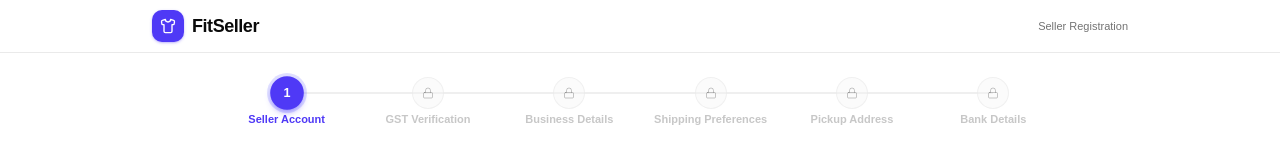
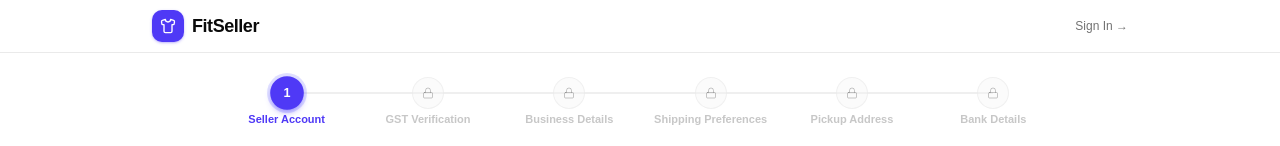
Before and after one commit to Ganeshkatam/FitSeller, a React (Vite) app: page /onboarding/account in a window 1280 px wide. Shown: the top 146 px of the page. Built offline with nearby package versions, Linux system fonts and the light colour scheme; no server answers.

Commit message:
feat(onboarding): add sign out option with user email display in onboarding header

```diff
--- a/src/components/onboarding/OnboardingHeader.tsx
+++ b/src/components/onboarding/OnboardingHeader.tsx
@@ -1,13 +1,25 @@
-import { Link } from "react-router-dom";
-import { Shirt } from "lucide-react";
+import { Link, useNavigate } from "react-router-dom";
+import { Shirt, LogOut, User } from "lucide-react";
+import { useAuth } from "@/contexts/AuthContext";
+import { Button } from "@/components/ui/button";
 import type { Seller } from "@/types";
 
 interface OnboardingHeaderProps {
-  currentStep: number;
-  seller: Seller | null;
+  currentStep?: number;
+  seller?: Seller | null;
 }
 
-export function OnboardingHeader({ seller }: OnboardingHeaderProps) {
+export function OnboardingHeader(_props: OnboardingHeaderProps) {
+  const { user, seller, profile, signOut } = useAuth();
+  const navigate = useNavigate();
+
+  async function handleSignOut() {
+    await signOut();
+    navigate("/auth/sign-in", { replace: true });
+  }
+
+  const userEmail = user?.email || profile?.email;
+
   return (
     <header className="border-b border-border/80 bg-card/80 backdrop-blur-xl sticky top-0 z-50">
       <div className="mx-auto flex h-13 max-w-5xl items-center justify-between px-4 sm:px-6">
@@ -20,18 +32,46 @@ export function OnboardingHeader({ seller }: OnboardingHeaderProps) {
           </span>
         </Link>
 
-        <div className="flex items-center gap-3 text-xs">
-          {seller?.id ? (
+        <div className="flex items-center gap-2 sm:gap-3 text-xs">
+          {user ? (
+            <div className="flex items-center gap-2 sm:gap-3">
+              {userEmail && (
+                <div className="hidden sm:flex items-center gap-1.5 text-muted-foreground bg-muted/40 border border-border/50 px-2.5 py-1 rounded-lg">
+                  <User className="size-3.5 text-muted-foreground/70" />
+                  <span className="max-w-[170px] truncate font-medium text-foreground text-[11px]">
+                    {userEmail}
+                  </span>
+                </div>
+              )}
+
+              {seller?.id && (
+                <Link
+                  to="/dashboard"
+                  className="text-xs font-semibold text-indigo-600 dark:text-indigo-400 hover:underline"
+                >
+                  Dashboard
+                </Link>
+              )}
+
+              <Button
+                type="button"
+                variant="ghost"
+                size="sm"
+                onClick={handleSignOut}
+                className="h-8 px-2.5 text-xs font-medium text-muted-foreground hover:text-destructive hover:bg-destructive/10 rounded-lg transition-colors gap-1.5 border border-border/60 hover:border-destructive/30"
+                title="Sign out of current account"
+              >
+                <LogOut className="size-3.5" />
+                <span>Sign Out</span>
+              </Button>
+            </div>
+          ) : (
             <Link
-              to="/dashboard"
-              className="text-xs font-semibold text-muted-foreground hover:text-foreground transition-colors"
+              to="/auth/sign-in"
+              className="text-xs font-medium text-muted-foreground hover:text-foreground transition-colors"
             >
-              Go to Dashboard &rarr;
+              Sign In &rarr;
             </Link>
-          ) : (
-            <span className="text-[11px] font-medium text-muted-foreground">
-              Seller Registration
-            </span>
           )}
         </div>
       </div>
```
